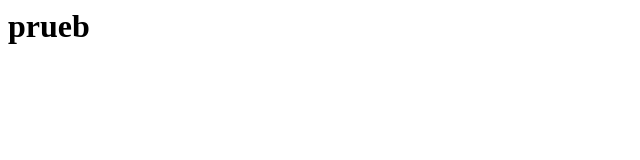
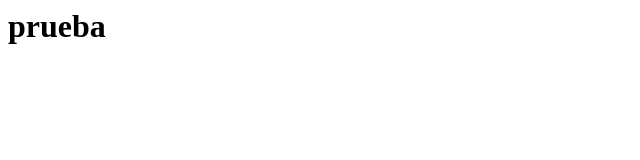
Before and after one commit to javihernandezp/prueba, a plain HTML site: page index.html in a window 1280 px wide. Shown: the full height of the page, 0-640 px from the left. Drawn offline with Linux system fonts and the light colour scheme.

Commit message:
Modificacion index.html

```diff
--- a/index.html
+++ b/index.html
@@ -1 +1 @@
-<h1>prueb</h1>
+<h1>prueba</h1>
```
